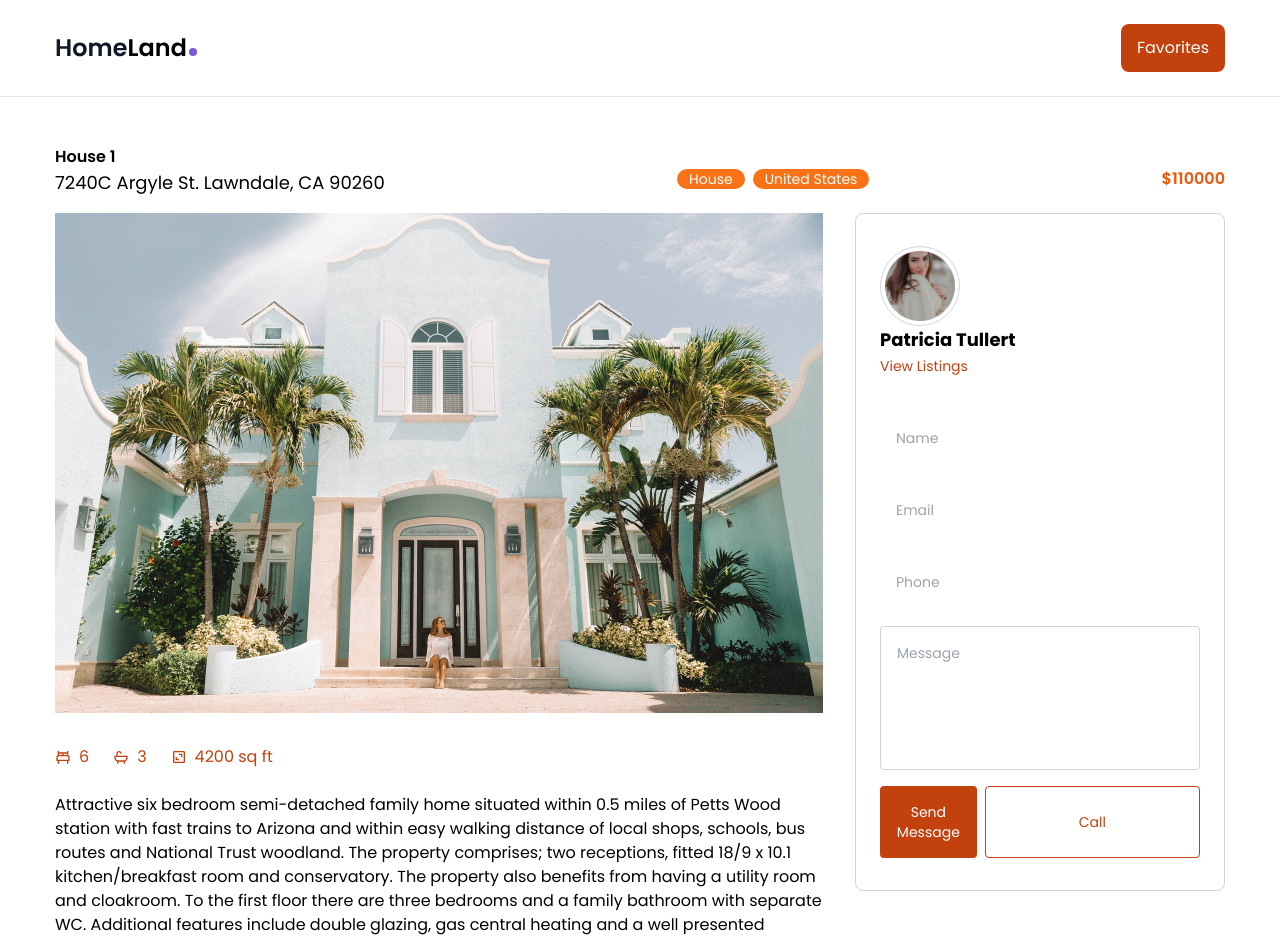
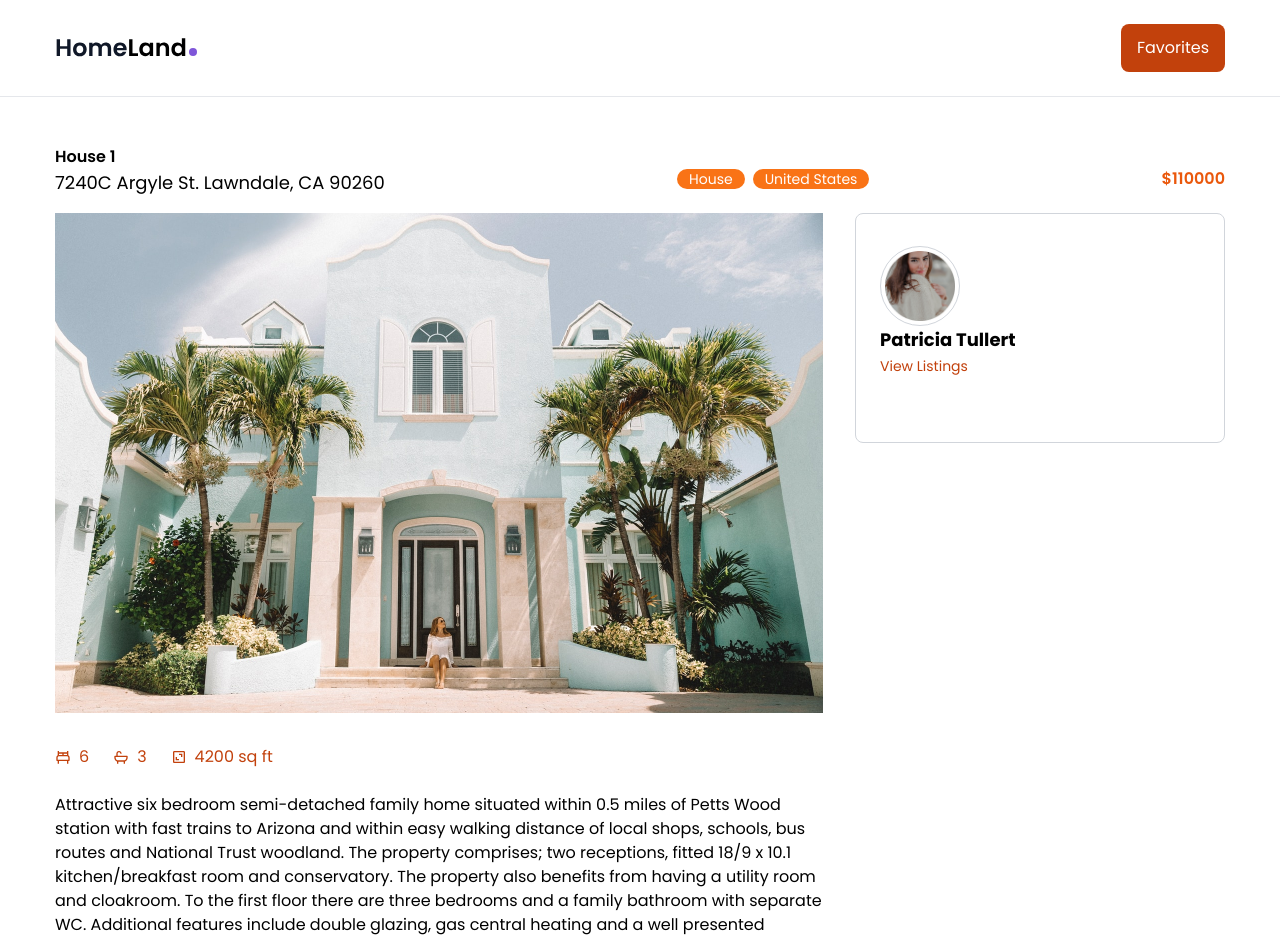
Before and after one commit to Ranujitha-Sugathadasa/Real-state-webite, a React (Create React App) app: page /property/1 in a window 1280 px wide. Shown: the top 940 px of the page. Built offline with nearby package versions, Linux system fonts and the light colour scheme.

Commit message:
Update PropertyDetails.js

```diff
--- a/src/pages/PropertyDetails.js
+++ b/src/pages/PropertyDetails.js
@@ -7,7 +7,7 @@
 import { useParams } from 'react-router-dom';
 
 //import icons
-import {BiBed , BiBath , BiArea } from 'react-icons/bi';
+import { BiBed, BiBath, BiArea } from 'react-icons/bi';
 
 //import link
 import { Link } from 'react-router-dom';
@@ -44,15 +44,15 @@
           </div>
           <div className='flex gap-x-6 text-orange-700 mb-6'>
             <div className='flex gap-x-2 items-center'>
-              <BiBed className='text-2x1'/>
+              <BiBed className='text-2x1' />
               <div>{house.bedrooms}</div>
             </div>
             <div className='flex gap-x-2 items-center'>
-              <BiBath className='text-2x1'/>
+              <BiBath className='text-2x1' />
               <div>{house.bathrooms}</div>
             </div>
             <div className='flex gap-x-2 items-center'>
-              <BiArea className='text-2x1'/>
+              <BiArea className='text-2x1' />
               <div>{house.surface}</div>
             </div>
           </div>
@@ -61,7 +61,7 @@
         <div className='flex-1 bg-white-100 w-full mb-8 border border-gray-300 rounded-lg px-6 py-8'>
           <div className='flex-items-center gap-x-4 mb-8'>
             <div className='w-20 h-20 p-1 border border-gray-300 rounded-full'>
-              <img src ={house.agent.image} alt=''/>
+              <img src={house.agent.image} alt='' />
             </div>
             <div>
               <div className='font-bold text-lg'>
@@ -70,7 +70,7 @@
             </div>
           </div>
           {/* form */}
-          <form className='flex flex-col gap-y-4'>
+          {/* <form className='flex flex-col gap-y-4'>
             <input className='border-gray-300 focus:border-violet-700 outLine-none rounded w-full px-4 h-14 text-sm' type='text' placeholder='Name' />
             <input className='border-gray-300 focus:border-violet-700 outLine-none rounded w-full px-4 h-14 text-sm' type='text' placeholder='Email'/>
             <input className='border-gray-300 focus:border-violet-700 outLine-none rounded w-full px-4 h-14 text-sm' type='text' placeholder='Phone'/>
@@ -79,7 +79,7 @@
               <button className='bg-orange-700 hover:bg-violet-800 text-white rounded p-4 text-sm'>Send Message</button>
               <button className='border border-orange-700 text-orange-700 hover:border-violet-500 hover:text-violet-500 rounded p-4 text-sm w-full transition'>Call</button>
             </div>
-          </form>
+          </form> */}
 
         </div>
       </div>
```
